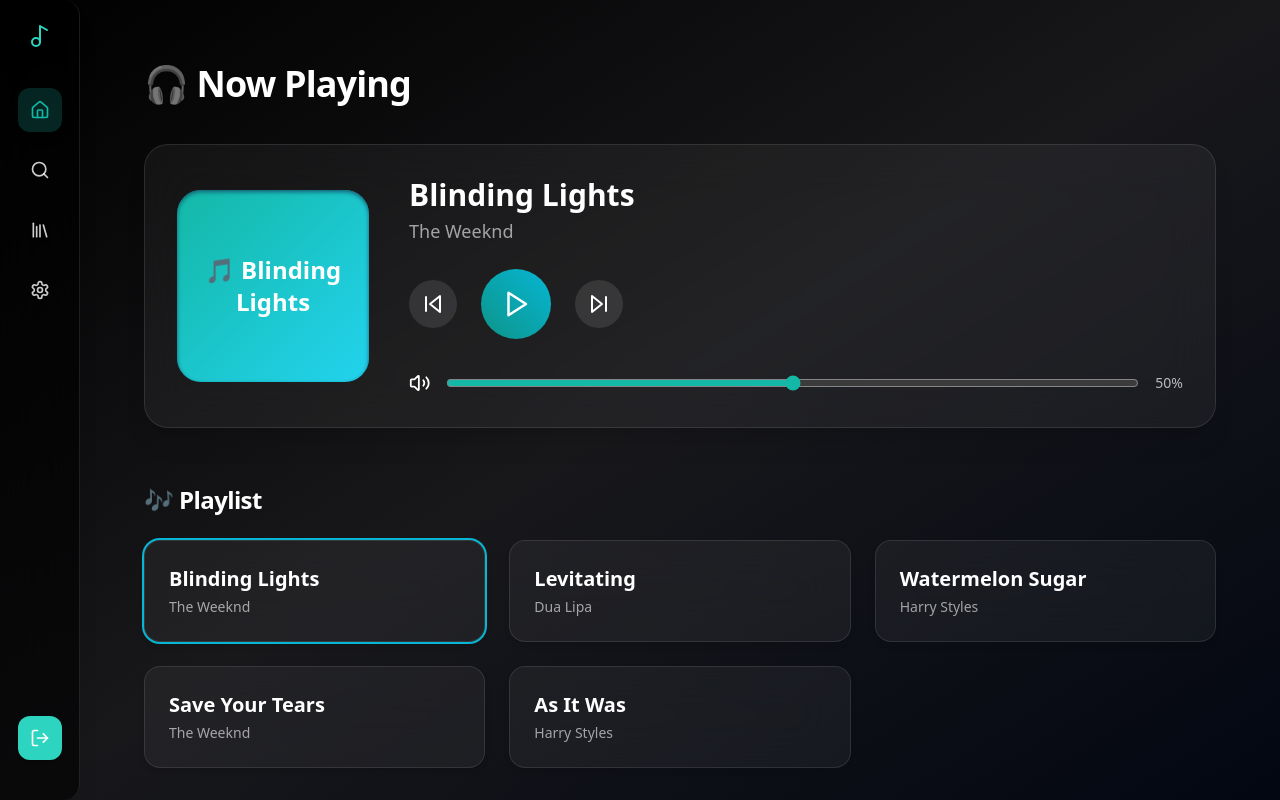
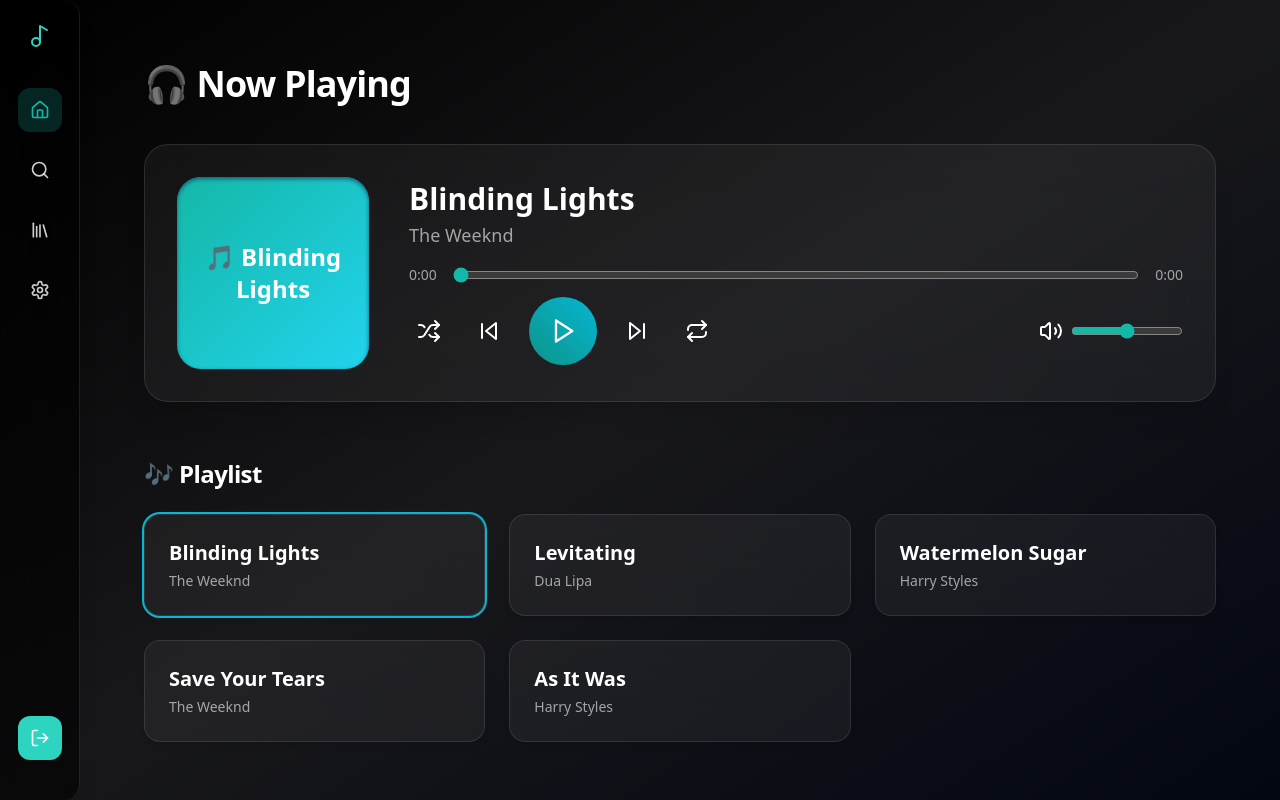
Before and after one commit to ssulochanaherath/web_frontend, a React (Vite) app: page /dashboard in a window 1280 px wide. Built offline with nearby package versions, Linux system fonts and the light colour scheme.

Commit message:
Added some buttons

```diff
--- a/src/pages/Dashboard.tsx
+++ b/src/pages/Dashboard.tsx
@@ -1,41 +1,128 @@
-import { useState } from 'react';
+import { useRef, useState, useEffect } from 'react';
 import Sidebar from '../components/Sidebar';
-import { Play, Pause, SkipBack, SkipForward, Volume2 } from 'lucide-react';
+import {
+    Play,
+    Pause,
+    SkipBack,
+    SkipForward,
+    Volume2,
+    VolumeX,
+    Repeat,
+    Shuffle,
+} from 'lucide-react';
 import { useTheme } from '../context/ThemeContext';
 
 function Dashboard() {
+    const audioRef = useRef(null);
     const [playing, setPlaying] = useState(false);
     const [volume, setVolume] = useState(50);
+    const [currentTime, setCurrentTime] = useState(0);
+    const [duration, setDuration] = useState(0);
+    const [isMuted, setIsMuted] = useState(false);
+    const [isRepeat, setIsRepeat] = useState(false);
+    const [isShuffle, setIsShuffle] = useState(false);
 
     const playlist = [
-        { title: 'Blinding Lights', artist: 'The Weeknd' },
-        { title: 'Levitating', artist: 'Dua Lipa' },
-        { title: 'Watermelon Sugar', artist: 'Harry Styles' },
-        { title: 'Save Your Tears', artist: 'The Weeknd' },
-        { title: 'As It Was', artist: 'Harry Styles' },
+        {
+            title: 'Blinding Lights',
+            artist: 'The Weeknd',
+            url: '/music/blinding-lights.mp3',
+        },
+        {
+            title: 'Levitating',
+            artist: 'Dua Lipa',
+            url: '/music/levitating.mp3',
+        },
+        {
+            title: 'Watermelon Sugar',
+            artist: 'Harry Styles',
+            url: '/music/watermelon-sugar.mp3',
+        },
+        {
+            title: 'Save Your Tears',
+            artist: 'The Weeknd',
+            url: '/music/save-your-tears.mp3',
+        },
+        {
+            title: 'As It Was',
+            artist: 'Harry Styles',
+            url: '/music/as-it-was.mp3',
+        },
     ];
 
     const [currentTrackIndex, setCurrentTrackIndex] = useState(0);
     const currentTrack = playlist[currentTrackIndex];
-
     const { theme } = useTheme();
 
+    useEffect(() => {
+        if (audioRef.current) {
+            audioRef.current.volume = volume / 100;
+            isMuted ? (audioRef.current.muted = true) : (audioRef.current.muted = false);
+        }
+    }, [volume, isMuted]);
+
+    useEffect(() => {
+        if (audioRef.current && playing) {
+            audioRef.current.play();
+        } else if (audioRef.current && !playing) {
+            audioRef.current.pause();
+        }
+    }, [playing, currentTrackIndex]);
+
     const togglePlay = () => setPlaying(!playing);
-    const handleVolumeChange = (e) => setVolume(e.target.value);
+
+    const handleNextTrack = () => {
+        if (isShuffle) {
+            const randomIndex = Math.floor(Math.random() * playlist.length);
+            setCurrentTrackIndex(randomIndex);
+        } else {
+            setCurrentTrackIndex((prev) =>
+                prev === playlist.length - 1 ? 0 : prev + 1
+            );
+        }
+        setPlaying(true);
+    };
+
+    const handlePrevTrack = () => {
+        setCurrentTrackIndex((prev) =>
+            prev === 0 ? playlist.length - 1 : prev - 1
+        );
+        setPlaying(true);
+    };
 
     const handleTrackClick = (track, index) => {
         setCurrentTrackIndex(index);
         setPlaying(true);
     };
 
-    const handleNextTrack = () => {
-        setCurrentTrackIndex((prev) => (prev === playlist.length - 1 ? 0 : prev + 1));
-        setPlaying(true);
+    const handleTimeUpdate = () => {
+        setCurrentTime(audioRef.current.currentTime);
+        setDuration(audioRef.current.duration);
     };
 
-    const handlePrevTrack = () => {
-        setCurrentTrackIndex((prev) => (prev === 0 ? playlist.length - 1 : prev - 1));
-        setPlaying(true);
+    const handleSeek = (e) => {
+        audioRef.current.currentTime = e.target.value;
+        setCurrentTime(e.target.value);
+    };
+
+    const toggleMute = () => setIsMuted(!isMuted);
+    const toggleRepeat = () => setIsRepeat(!isRepeat);
+    const toggleShuffle = () => setIsShuffle(!isShuffle);
+
+    const handleEnded = () => {
+        if (isRepeat) {
+            audioRef.current.currentTime = 0;
+            audioRef.current.play();
+        } else {
+            handleNextTrack();
+        }
+    };
+
+    const formatTime = (time) => {
+        if (!time || isNaN(time)) return '0:00';
+        const minutes = Math.floor(time / 60);
+        const seconds = Math.floor(time % 60);
+        return `${minutes}:${seconds < 10 ? '0' : ''}${seconds}`;
     };
 
     const getThemeClass = () => {
@@ -51,14 +138,19 @@ function Dashboard() {
     };
 
     return (
-        <div className={`min-h-screen flex font-sans transition-all duration-500 ${getThemeClass()}`}>
+        <div className={`min-h-screen flex font-sans ${getThemeClass()} transition-all duration-500`}>
             <Sidebar />
-
-            {/* Main Content */}
             <main className="flex-1 p-6 md:p-10 lg:p-16">
                 <h2 className="text-4xl font-extrabold mb-10 tracking-tight">🎧 Now Playing</h2>
 
-                <div className="bg-white/5 backdrop-blur-xl border border-white/10 p-8 rounded-3xl shadow-xl transition-all duration-500 hover:shadow-2xl">
+                <audio
+                    ref={audioRef}
+                    src={currentTrack.url}
+                    onTimeUpdate={handleTimeUpdate}
+                    onEnded={handleEnded}
+                />
+
+                <div className="bg-white/5 backdrop-blur-xl border border-white/10 p-8 rounded-3xl shadow-xl transition-all duration-500">
                     <div className="flex flex-col md:flex-row items-center gap-10">
                         <div className="w-48 h-48 bg-gradient-to-br from-teal-500 to-cyan-400 rounded-3xl flex items-center justify-center text-center text-2xl font-bold text-white shadow-inner shadow-cyan-800">
                             🎵 {currentTrack.title}
@@ -66,42 +158,60 @@ function Dashboard() {
 
                         <div className="flex-1 w-full">
                             <h3 className="text-3xl font-semibold mb-1">{currentTrack.title}</h3>
-                            <p className="text-white/60 text-lg mb-6">{currentTrack.artist}</p>
+                            <p className="text-white/60 text-lg mb-4">{currentTrack.artist}</p>
 
-                            <div className="flex items-center gap-6 mb-8">
-                                <button
-                                    onClick={handlePrevTrack}
-                                    className="bg-white/10 p-3 rounded-full hover:bg-white/20 hover:scale-105 transition-all"
-                                >
+                            <div className="flex items-center justify-between mb-3 text-sm text-white/60">
+                                <span>{formatTime(currentTime)}</span>
+                                <input
+                                    type="range"
+                                    min="0"
+                                    max={duration || 0}
+                                    value={currentTime}
+                                    onChange={handleSeek}
+                                    className="w-full mx-4 accent-teal-500"
+                                />
+                                <span>{formatTime(duration)}</span>
+                            </div>
+
+                            <div className="flex items-center gap-4 flex-wrap">
+                                <button onClick={toggleShuffle} className={`p-2 rounded-full hover:bg-white/10 ${isShuffle && 'bg-white/10'}`}>
+                                    <Shuffle />
+                                </button>
+                                <button onClick={handlePrevTrack} className="p-3 rounded-full hover:bg-white/10">
                                     <SkipBack />
                                 </button>
-
                                 <button
                                     onClick={togglePlay}
-                                    className="bg-gradient-to-tr from-teal-600 to-cyan-500 p-5 rounded-full hover:scale-110 transition-transform"
+                                    className="p-5 rounded-full bg-gradient-to-tr from-teal-600 to-cyan-500 hover:scale-110 transition-transform"
                                 >
-                                    {playing ? <Pause size={30} /> : <Play size={30} />}
+                                    {playing ? <Pause size={28} /> : <Play size={28} />}
+                                </button>
+                                <button onClick={handleNextTrack} className="p-3 rounded-full hover:bg-white/10">
+                                    <SkipForward />
+                                </button>
+                                <button onClick={toggleRepeat} className={`p-2 rounded-full hover:bg-white/10 ${isRepeat && 'bg-white/10'}`}>
+                                    <Repeat />
                                 </button>
 
-                                <button
-                                    onClick={handleNextTrack}
-                                    className="bg-white/10 p-3 rounded-full hover:bg-white/20 hover:scale-105 transition-all"
-                                >
-                                    <SkipForward />
+                                <div className="flex items-center gap-2 ml-auto">
+                                    {isMuted ? (
+                                        <button onClick={toggleMute}>
+                                            <VolumeX />
                                         </button>
-                            </div>
-
-                            <div className="flex items-center gap-4">
+                                    ) : (
+                                        <button onClick={toggleMute}>
                                             <Volume2 />
+                                        </button>
+                                    )}
                                     <input
                                         type="range"
                                         min="0"
                                         max="100"
                                         value={volume}
-                                    onChange={handleVolumeChange}
-                                    className="w-full accent-teal-500 cursor-pointer"
+                                        onChange={(e) => setVolume(e.target.value)}
+                                        className="accent-teal-500 w-28"
                                     />
-                                <span className="text-sm text-white/70">{volume}%</span>
+                                </div>
                             </div>
                         </div>
                     </div>
@@ -109,21 +219,18 @@ function Dashboard() {
 
                 <h3 className="text-2xl font-semibold mt-14 mb-6 tracking-tight">🎶 Playlist</h3>
                 <div className="grid grid-cols-1 sm:grid-cols-2 lg:grid-cols-3 gap-6">
-                    {playlist.map((track, index) => {
-                        const isCurrent = currentTrackIndex === index;
-                        return (
+                    {playlist.map((track, index) => (
                         <div
                             key={index}
                             onClick={() => handleTrackClick(track, index)}
                             className={`p-6 rounded-2xl border border-white/10 bg-white/5 backdrop-blur-xl hover:bg-white/10 hover:scale-[1.03] transition-all cursor-pointer shadow-md ${
-                                    isCurrent ? 'ring-2 ring-cyan-500 shadow-lg' : ''
+                                currentTrackIndex === index ? 'ring-2 ring-cyan-500' : ''
                             }`}
                         >
                             <h4 className="text-xl font-semibold mb-1">{track.title}</h4>
                             <p className="text-sm text-white/60">{track.artist}</p>
                         </div>
-                        );
-                    })}
+                    ))}
                 </div>
             </main>
         </div>
```
Lines whose indentation alone changed are shown as unchanged.
